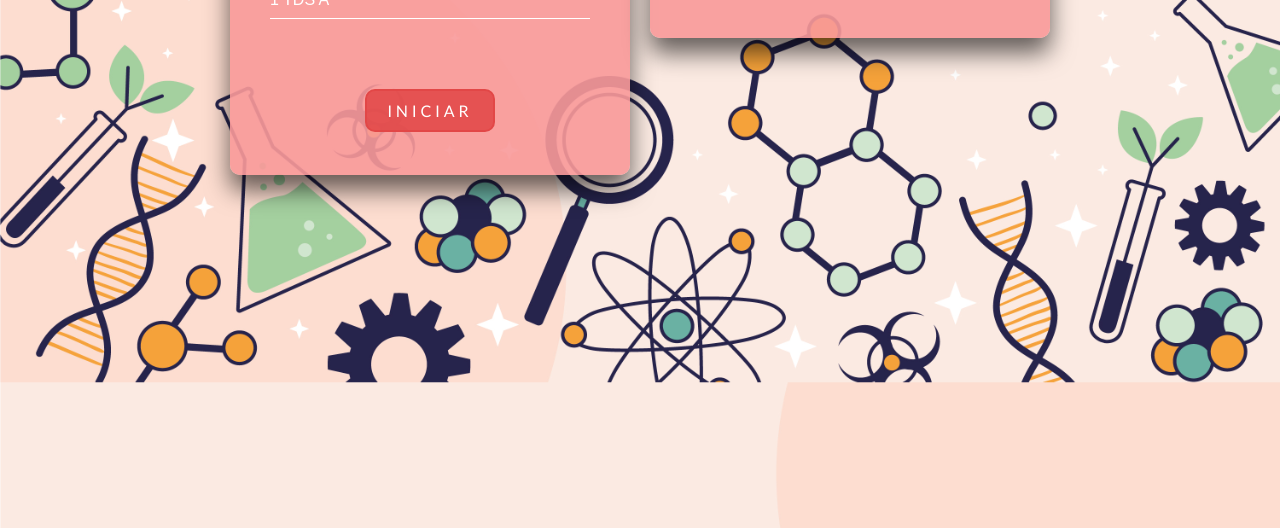
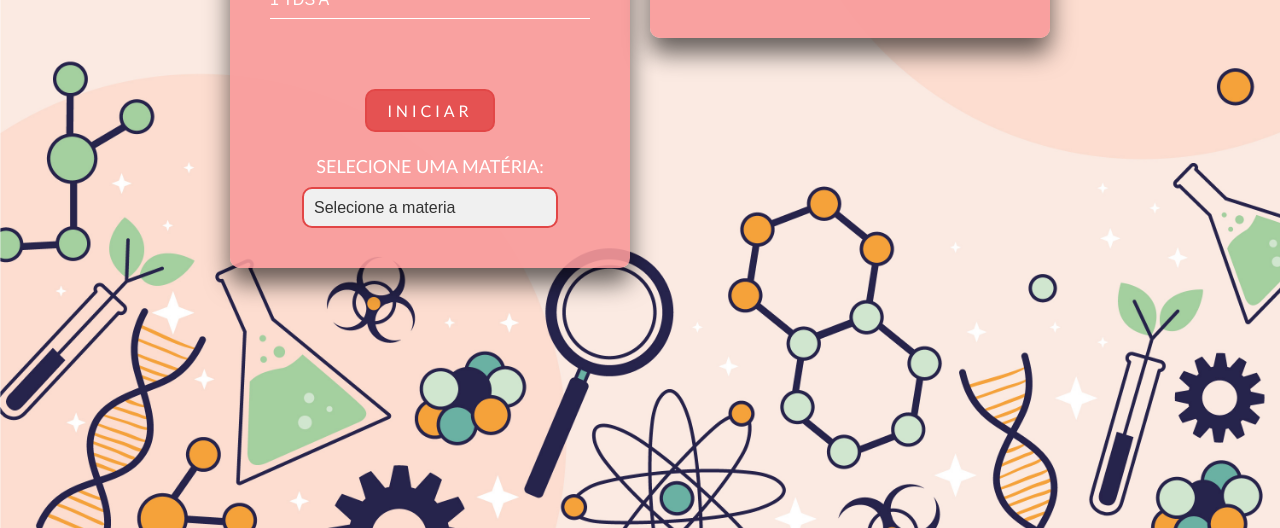
Before and after one commit to JohnJohn081/PROJETO-ETE, a plain HTML site: page index.html in a window 1280 px wide. Shown: the part 272-800 px from the top of the page. Drawn offline with Linux system fonts and the light colour scheme; no server answers.

Commit message:
correção resolução + select materia

```diff
--- a/index.html
+++ b/index.html
@@ -79,7 +79,7 @@ PROJETO TOTALMENTE ESTUDANTIL FEITO PARA FEIRA DE JOGOS DO ETE
                     </a>
                 </center>
                 <!--EM BREVE (NÃO SERÁ USADO NA APRESENTAÇÃO!)-->
-                <!--<div class="materiaSelect">
+                <div class="materiaSelect">
                     <label for="materias">Selecione uma Matéria:</label>
                     <select name="materias" id="materias">
                         <option value="">Selecione a materia</option>
@@ -87,7 +87,7 @@ PROJETO TOTALMENTE ESTUDANTIL FEITO PARA FEIRA DE JOGOS DO ETE
                         <option value="https://johnquimica.netlify.app/">Química</option>
                         <option value="">Em breve</option>
                     </select>
-                </div>!-->
+                </div>
 
             </form>
         </div>
@@ -101,7 +101,7 @@ PROJETO TOTALMENTE ESTUDANTIL FEITO PARA FEIRA DE JOGOS DO ETE
     <script src="https://www.gstatic.com/firebasejs/8.10.0/firebase-app.js"></script>
     <script src="https://www.gstatic.com/firebasejs/8.10.0/firebase-firestore.js"></script>
     <script src="scripts.js"></script>
-    <!--<script>
+    <script>
         // JavaScript para redirecionar ao selecionar uma opção
         document.getElementById('materias').addEventListener('change', function() {
             var url = this.value;
@@ -109,6 +109,6 @@ PROJETO TOTALMENTE ESTUDANTIL FEITO PARA FEIRA DE JOGOS DO ETE
                 window.location.href = url; // Redireciona para o site selecionado
             }
         });
-    </script>!-->
+    </script>
 </body>
 </html>
--- a/styles.css
+++ b/styles.css
@@ -1,6 +1,7 @@
 body {
     background: url(imagens/fundo.jpg);
     background-size: cover;
+    background-attachment: fixed;
     background-position: center;
     font-family: 'Trebuchet MS', 'Lucida Sans Unicode', 'Lucida Grande', 'Lucida Sans', Arial, sans-serif;
     color: #fff;
```
